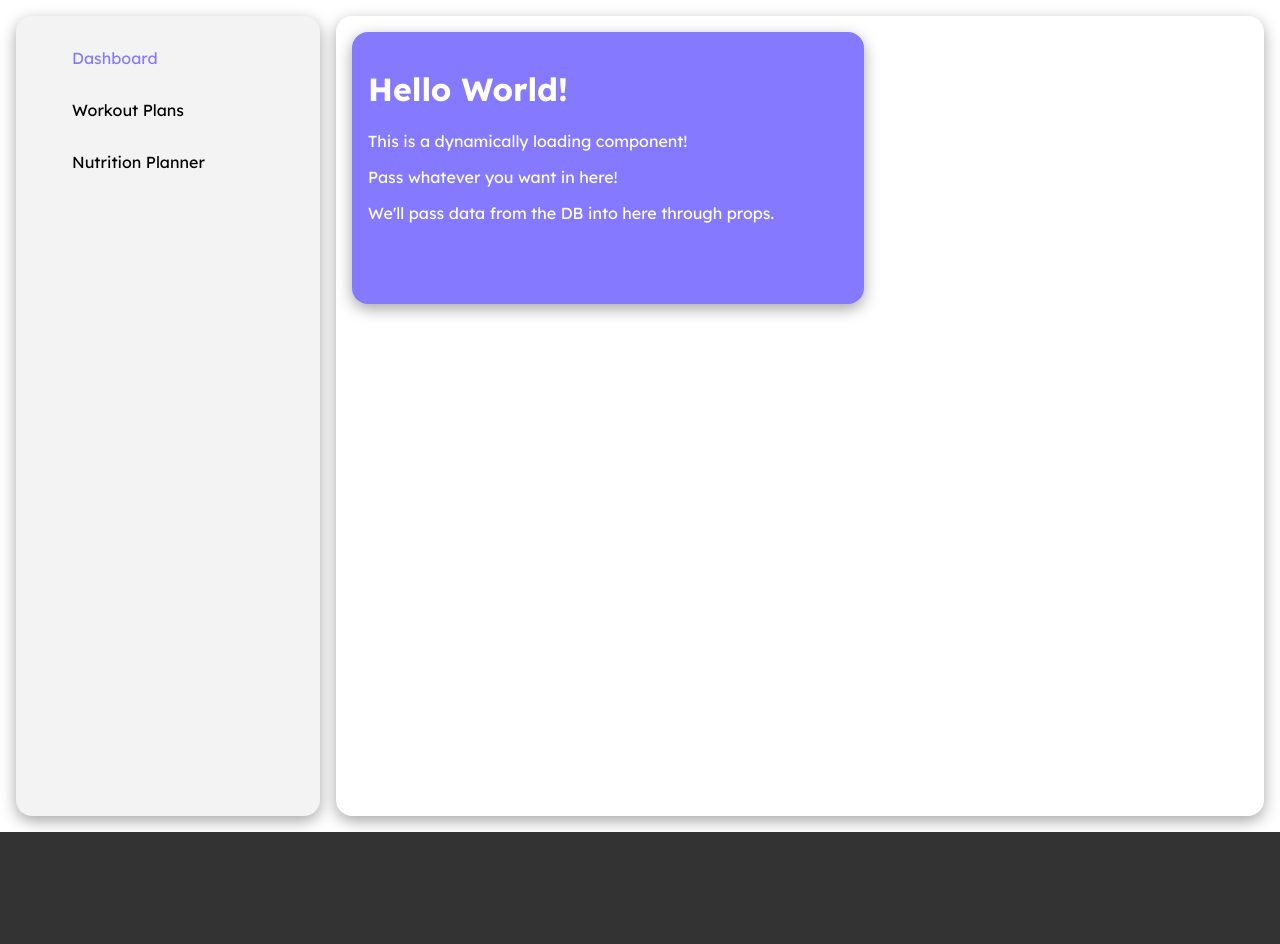
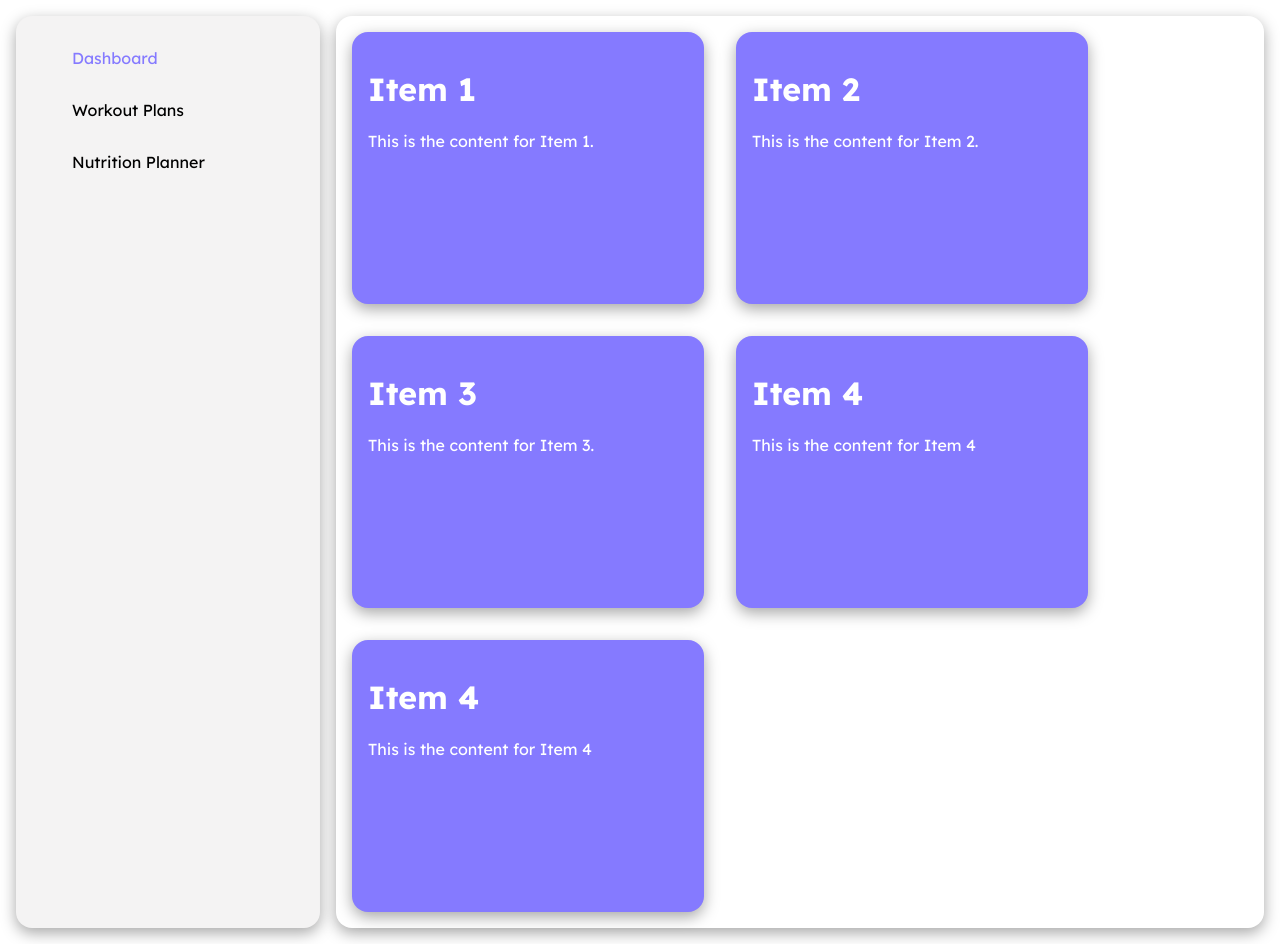
Before and after one commit to isaac238/ITSE_GROUP, a SvelteKit app: page /userdash in a window 1280 px wide. Before the commit the page ends 832 px from the top, so only its background shows below. Built offline with nearby package versions, Linux system fonts and the light colour scheme.

Commit message:
- Dummy data added. - Added basic logic to begin implementing dynamic dashboard items from the database.

```diff
--- a/src/components/dashitem.svelte
+++ b/src/components/dashitem.svelte
@@ -12,7 +12,7 @@
     margin: 1rem;
     border-radius: 1rem;
     width: fit-content;
-    min-width: 30rem;
+    min-width: 20rem;
     max-width: 40rem;
     height: 15rem;
     padding: 1rem;
--- a/src/routes/userdash/+page.svelte
+++ b/src/routes/userdash/+page.svelte
@@ -1,5 +1,28 @@
 <script>
     import DashItem from '../../components/dashitem.svelte';
+
+    let items = [
+    {
+      title: 'Item 1',
+      content: 'This is the content for Item 1.',
+    },
+    {
+      title: 'Item 2',
+      content: 'This is the content for Item 2.',
+    },
+    {
+      title: 'Item 3',
+      content: 'This is the content for Item 3.',
+    },
+    {
+        title: 'Item 4',
+        content: 'This is the content for Item 4',
+    },
+    {
+        title: 'Item 4',
+        content: 'This is the content for Item 4',
+    },
+  ];
 </script>
 
 <div class="container">
@@ -12,17 +35,22 @@
             </ul>
         </div>
         <div class="dash-container">
+            {#each items as item}
                 <DashItem>
-                    <h1>Hello World!</h1>
-                    <p>This is a dynamically loading component!</p>
-                    <p>Pass whatever you want in here!</p>
-                    <p>We'll pass data from the DB into here through props.</p>
+                    <h1>{item.title}</h1>
+                    <p>{item.content}</p>
                 </DashItem>
+            {/each}
         </div>
     </div>
 </div>
 
 <style>
+    :global(body),
+    :global(html) {
+        box-sizing: border-box;
+    }
+
     .container {
         color: white;
     }
@@ -33,6 +61,8 @@
             'side main';
             grid-template-columns: 20rem auto;
             background-color: #ffff;
+            min-height: 100vh;
+            height: fit-content;
         }
             .side-bar {
                 grid-area: side;
@@ -53,26 +83,21 @@
                         color: #857AFF;
                     }
             .dash-container {
+                display: flex;
+                flex-wrap: wrap;
                 grid-area: main;
                 background-color: #FFFF;
                 margin-right: 1rem;
                 box-shadow: rgba(0, 0, 0, 0.35) 0px 5px 15px;
+
+                align-content: flex-start; /* Adjust to your desired alignment */
+                align-items: flex-start;  /* Align items within each row */
+                justify-content: flex-start; /* Align items horizontally */
             }
-                .welcome {
-                    background-color: #857AFF;
-                    margin: 1rem;
-                    border-radius: 1rem;
-                    width: 40rem;
-                    height: 15rem;
-                    padding: 1rem;
-                    box-shadow: rgba(0, 0, 0, 0.35) 0px 5px 15px;
-
-                }
 
             .side-bar,
             .dash-container {
                 border-radius: 1rem;
-                height: 100vh;
                 margin-bottom: 1rem;
                 margin-left: 1rem;
                 margin-top: 1rem;
```
